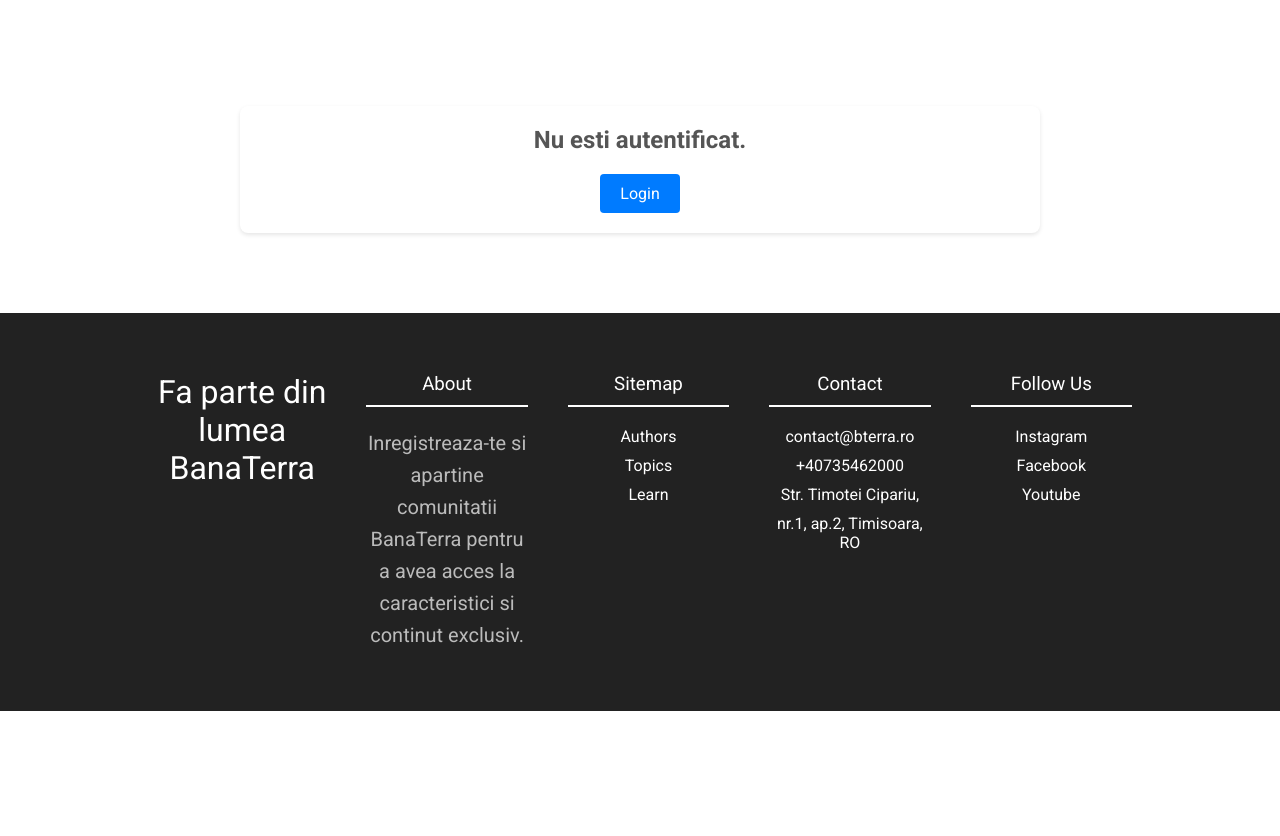
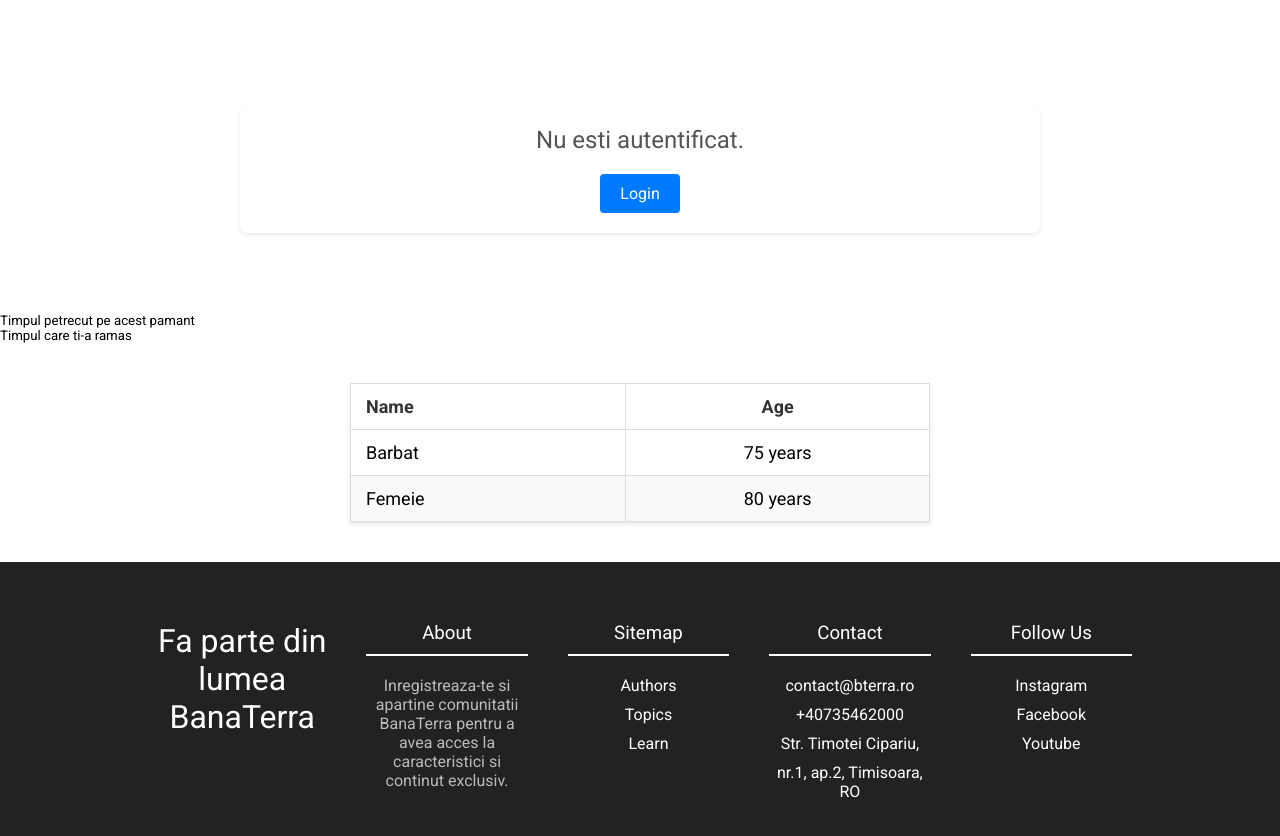
Before and after one commit to CatalinIonescu0922/banaterra, an Angular app: page /mm in a window 1280 px wide. Shown: the part 1200-2036 px from the top of the page. Before the commit the page ends 2000 px from the top, so only its background shows below. Built offline with nearby package versions, Linux system fonts and the light colour scheme.

Commit message:
un tabel

```diff
--- a/src/app/mm/mm.component.css
+++ b/src/app/mm/mm.component.css
@@ -52,13 +52,13 @@
   margin-right: 100px;
 }
 
-h5 {
+.left_h5 {
   font-size: 28px;
   color: #333;
   font-weight: bold;
 }
 
-p {
+.right_p {
   font-size: 20px;
   color: #555;
   line-height: 1.6;
@@ -112,6 +112,59 @@
 
 .auth-message a:hover {
   background-color: #0056b3;
+}
+
+/*old people table*/
+
+.table-container {
+  width: 100%;
+  max-width: 600px;
+  margin: 10px auto; /* Smaller margins */
+  display: flex;
+  justify-content: center;
+  align-items: center;
+  padding: 10px;
+}
+
+.old_people {
+  width: 100%;
+  border-collapse: collapse;
+  margin: 20px 0;
+  font-size: 18px;
+  text-align: left;
+  background-color: #fff; /* White background for the table */
+  box-shadow: 0 2px 4px rgba(0, 0, 0, 0.1); /* Box shadow for slight elevation effect */
+}
+
+.old_people thead th {
+  background-color: #fff; /* White background for the header */
+  color: #333; /* Dark text color for the header */
+  font-weight: bold; /* Make the header text bold */
+}
+
+.old_people thead th:nth-child(2) {
+  text-align: center;
+}
+
+.old_people th, .old_people td {
+  padding: 12px 15px;
+  border: 1px solid #ddd;
+}
+
+.old_people tbody tr:nth-of-type(even) {
+  background-color: #f9f9f9; /* Light grey background for even rows */
+}
+
+.old_people tbody tr:hover {
+  background-color: #f1f1f1;
+}
+
+.old_people tbody tr:last-of-type {
+  border-bottom: 1px solid #ddd; /* Match the border with the other cells */
+}
+
+.old_people tbody td:nth-child(2) {
+  text-align: center;
 }
 
 /*footer*/
--- a/src/app/mm/mm.component.html
+++ b/src/app/mm/mm.component.html
@@ -9,12 +9,12 @@
 
 <div class="content">
   <div class="left">
-      <h5>Nu uita că vei muri. trăiești acum, ca întotdeauna, în prezentul continuu nemărginit</h5>
+      <h5 class="left_h5">Nu uita că vei muri. Trăiești acum, ca întotdeauna, în prezentul continuu nemărginit.</h5>
   </div>
   <div class="right">
-      <p>Studiază diferite puncte de vedere si găseste numitorul comun. Incercă întotdeauna sã vezi imaginea de ansamblu. Aceastã pagina este doar un exemplu matematic, cât se poate de personal. Date brute din perspective diametral opuse. Concentreaza-te pe linia subtire în care se intersecteazã "a fi sau a nu fi". Filosofia este pragmatismul omului</p>
-      <p>Prezenta de spirit poate fi mereu prezent, in prezent. Acesta este starea de flow, mindfulness.</p>
-      <p>O secunda frumos petrecuta este o secunda care nu este irosita. Crescând calitatea creste cantitatea. Investeste in tine insuti. Cunoaste-te pe tine insuti. Te ajuti pe tine, ajutând pe cel de lângã. Nu existã altii.</p>
+      <p class="right_p">Studiază diferite puncte de vedere si găseste numitorul comun. Incercă întotdeauna sã vezi imaginea de ansamblu. Aceastã pagina este doar un exemplu matematic, cât se poate de personal. Date brute din perspective diametral opuse. Concentreaza-te pe linia subtire în care se intersecteazã "a fi sau a nu fi". Filosofia este pragmatismul omului.</p>
+      <p class="right_p">Prezenta de spirit poate fi mereu prezent, in prezent. Acesta este starea de flow, mindfulness.</p>
+      <p class="right_p">O secunda frumos petrecuta este o secunda care nu este irosita. Crescând calitatea creste cantitatea. Investeste in tine insuti. Cunoaste-te pe tine insuti. Te ajuti pe tine, ajutând pe cel de lângã. Nu existã altii.</p>
   </div>
 </div>
 
@@ -28,6 +28,36 @@
       </div>
   </div>
 </section>
+
+
+<div class="time_spent">
+  <h5>Timpul petrecut pe acest pamant</h5>
+</div>
+
+<div class="time_left">
+  <h5>Timpul care ti-a ramas</h5>
+</div>
+
+<div class="table-container">
+  <table class="old_people">
+    <thead>
+      <tr>
+          <th>Name</th>
+          <th>Age</th>
+      </tr>
+  </thead>
+  <tbody>
+    <tr>
+      <td>Barbat</td>
+      <td>75 years</td>
+  </tr>
+  <tr>
+      <td>Femeie</td>
+      <td>80 years</td>
+  </tr>
+  </tbody>
+  </table>
+</div>
 
 <footer class="site-footer">
     <div class="footer-container">
--- a/src/styles.css
+++ b/src/styles.css
@@ -9,5 +9,5 @@
   box-sizing: border-box;
 }
 html{
-  height: 2000px;
+
 }
```
